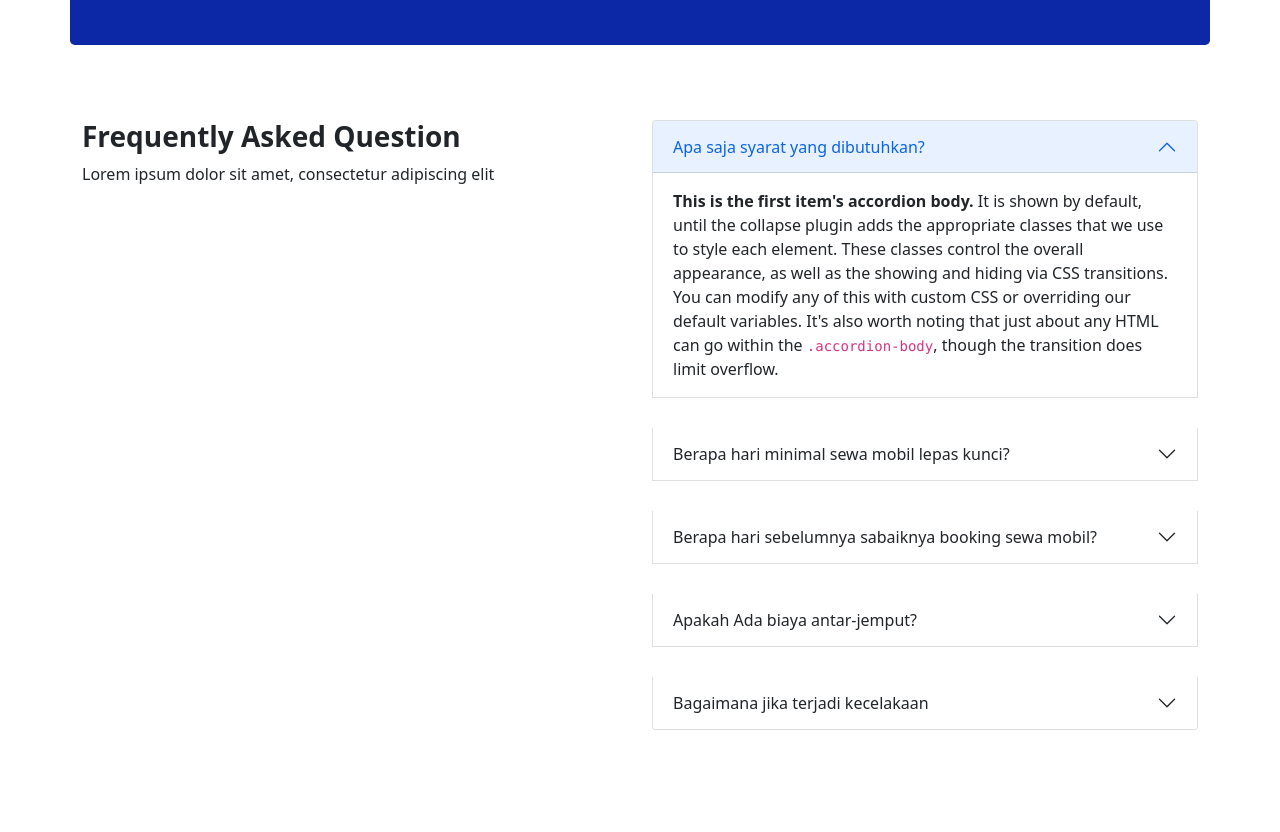
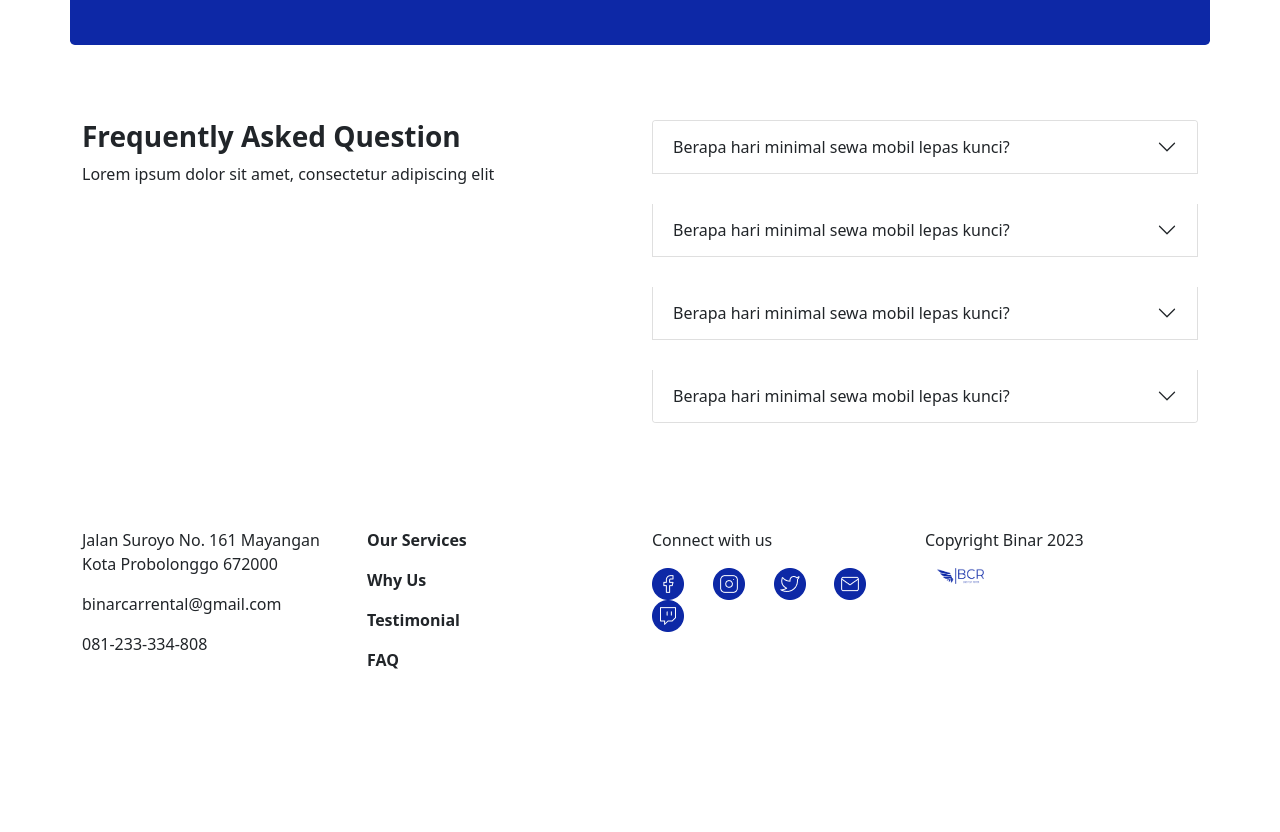
Before and after one commit to Bintangaryw/binar-challenge-silver-ch1, a plain HTML site: page index.html in a window 1280 px wide. Shown: the part 2146-2978 px from the top of the page. After the commit the page ends 2909 px from the top, so only its background shows below. Drawn offline with nearby package versions, Linux system fonts and the light colour scheme.

Commit message:
feature: fixing FAQ

```diff
--- a/index.html
+++ b/index.html
@@ -245,18 +245,20 @@
           </div>
           <div class="col">
             <div class="accordion" id="accordionExample">
+              <!-- Accordion 1 -->
               <div class="accordion-item" id="accordion">
                 <h2 class="accordion-header" id="headingOne">
-                  <button class="accordion-button" type="button" data-bs-toggle="collapse" data-bs-target="#collapseOne" aria-expanded="true" aria-controls="collapseOne">Apa saja syarat yang dibutuhkan?</button>
+                  <button class="accordion-button collapsed" type="button" data-bs-toggle="collapse" data-bs-target="#collapseOne" aria-expanded="false" aria-controls="collapseOne">Berapa hari minimal sewa mobil lepas kunci?</button>
                 </h2>
-                <div id="collapseOne" class="accordion-collapse collapse show" aria-labelledby="headingOne" data-bs-parent="#accordionExample">
+                <div id="collapseOne" class="accordion-collapse collapse" aria-labelledby="headingOne" data-bs-parent="#accordionExample">
                   <div class="accordion-body">
-                    <strong>This is the first item's accordion body.</strong> It is shown by default, until the collapse plugin adds the appropriate classes that we use to style each element. These classes control the overall appearance, as
-                    well as the showing and hiding via CSS transitions. You can modify any of this with custom CSS or overriding our default variables. It's also worth noting that just about any HTML can go within the
+                    <strong>This is the second item's accordion body.</strong> It is hidden by default, until the collapse plugin adds the appropriate classes that we use to style each element. These classes control the overall appearance,
+                    as well as the showing and hiding via CSS transitions. You can modify any of this with custom CSS or overriding our default variables. It's also worth noting that just about any HTML can go within the
                     <code>.accordion-body</code>, though the transition does limit overflow.
                   </div>
                 </div>
               </div>
+              <!-- Accordion 2 -->
               <div class="accordion-item" id="accordion">
                 <h2 class="accordion-header" id="headingTwo">
                   <button class="accordion-button collapsed" type="button" data-bs-toggle="collapse" data-bs-target="#collapseTwo" aria-expanded="false" aria-controls="collapseTwo">Berapa hari minimal sewa mobil lepas kunci?</button>
@@ -269,13 +271,12 @@
                   </div>
                 </div>
               </div>
+              <!-- Accordion 3 -->
               <div class="accordion-item" id="accordion">
-                <h2 class="accordion-header" id="headingTwo">
-                  <button class="accordion-button collapsed" type="button" data-bs-toggle="collapse" data-bs-target="#collapseTwo" aria-expanded="false" aria-controls="collapseTwo">
-                    Berapa hari sebelumnya sabaiknya booking sewa mobil?
-                  </button>
+                <h2 class="accordion-header" id="headingThree">
+                  <button class="accordion-button collapsed" type="button" data-bs-toggle="collapse" data-bs-target="#collapseThree" aria-expanded="false" aria-controls="collapseThree">Berapa hari minimal sewa mobil lepas kunci?</button>
                 </h2>
-                <div id="collapseTwo" class="accordion-collapse collapse" aria-labelledby="headingTwo" data-bs-parent="#accordionExample">
+                <div id="collapseThree" class="accordion-collapse collapse" aria-labelledby="headingThree" data-bs-parent="#accordionExample">
                   <div class="accordion-body">
                     <strong>This is the second item's accordion body.</strong> It is hidden by default, until the collapse plugin adds the appropriate classes that we use to style each element. These classes control the overall appearance,
                     as well as the showing and hiding via CSS transitions. You can modify any of this with custom CSS or overriding our default variables. It's also worth noting that just about any HTML can go within the
@@ -283,25 +284,14 @@
                   </div>
                 </div>
               </div>
+              <!-- Accordion 4 -->
               <div class="accordion-item" id="accordion">
-                <h2 class="accordion-header" id="headingTwo">
-                  <button class="accordion-button collapsed" type="button" data-bs-toggle="collapse" data-bs-target="#collapseTwo" aria-expanded="false" aria-controls="collapseTwo">Apakah Ada biaya antar-jemput?</button>
+                <h2 class="accordion-header" id="headingFour">
+                  <button class="accordion-button collapsed" type="button" data-bs-toggle="collapse" data-bs-target="#collapseFour" aria-expanded="false" aria-controls="collapseFour">Berapa hari minimal sewa mobil lepas kunci?</button>
                 </h2>
-                <div id="collapseTwo" class="accordion-collapse collapse" aria-labelledby="headingTwo" data-bs-parent="#accordionExample">
+                <div id="collapseFour" class="accordion-collapse collapse" aria-labelledby="headingFour" data-bs-parent="#accordionExample">
                   <div class="accordion-body">
                     <strong>This is the second item's accordion body.</strong> It is hidden by default, until the collapse plugin adds the appropriate classes that we use to style each element. These classes control the overall appearance,
-                    as well as the showing and hiding via CSS transitions. You can modify any of this with custom CSS or overriding our default variables. It's also worth noting that just about any HTML can go within the
-                    <code>.accordion-body</code>, though the transition does limit overflow.
-                  </div>
-                </div>
-              </div>
-              <div class="accordion-item" id="accordion">
-                <h2 class="accordion-header" id="headingThree">
-                  <button class="accordion-button collapsed" type="button" data-bs-toggle="collapse" data-bs-target="#collapseThree" aria-expanded="false" aria-controls="collapseThree">Bagaimana jika terjadi kecelakaan</button>
-                </h2>
-                <div id="collapseThree" class="accordion-collapse collapse" aria-labelledby="headingThree" data-bs-parent="#accordionExample">
-                  <div class="accordion-body">
-                    <strong>This is the third item's accordion body.</strong> It is hidden by default, until the collapse plugin adds the appropriate classes that we use to style each element. These classes control the overall appearance,
                     as well as the showing and hiding via CSS transitions. You can modify any of this with custom CSS or overriding our default variables. It's also worth noting that just about any HTML can go within the
                     <code>.accordion-body</code>, though the transition does limit overflow.
                   </div>
```
